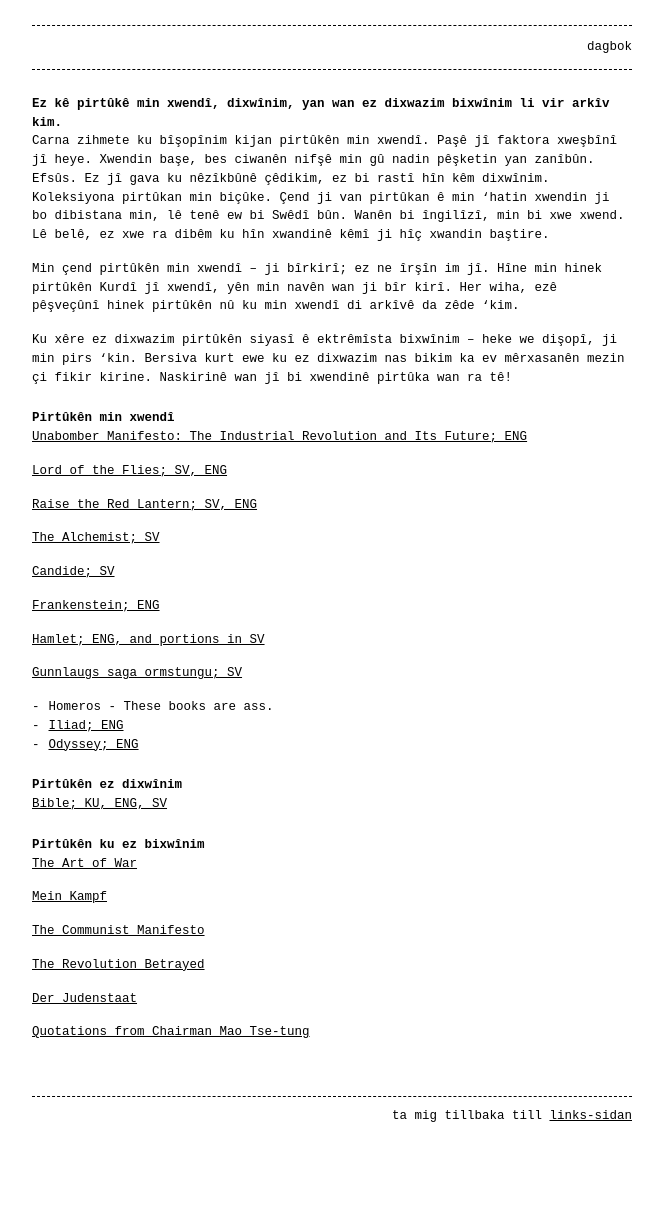
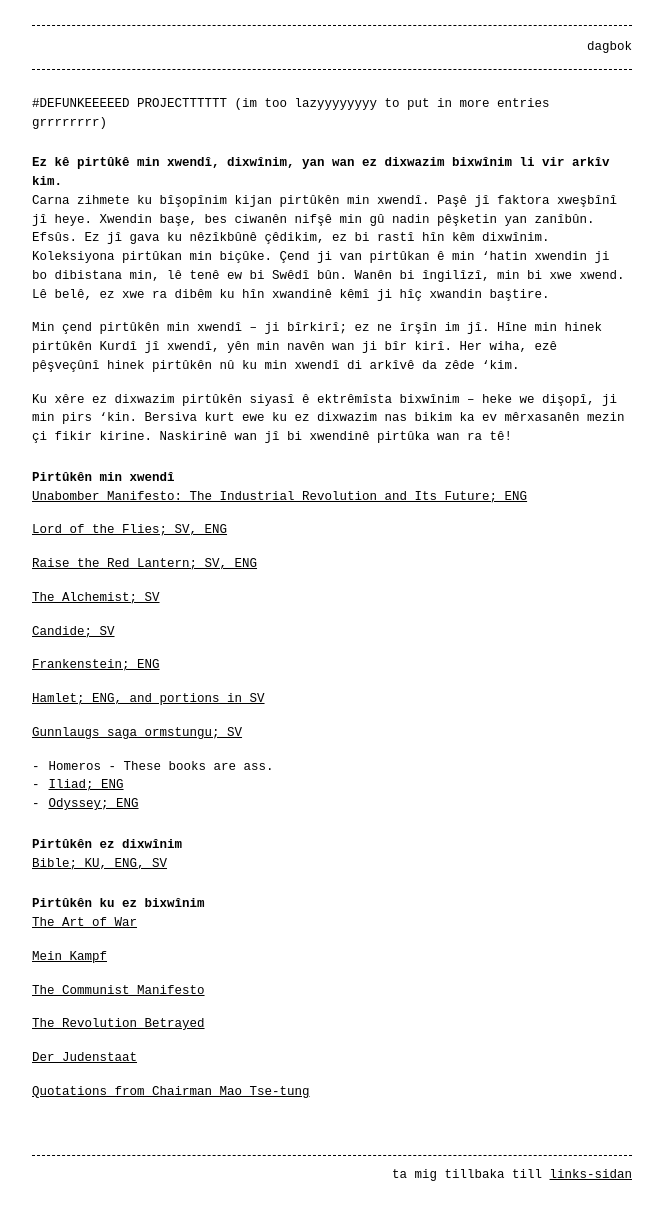
Before and after one commit to ronim-efrin/kitab, a Jekyll site: the page built from books.md, in a window 1280 px wide. Shown: the whole page, without its empty margins (308-971 px from the left). Built offline with Jekyll 4.4.1, drawn with Linux system fonts in a browser that asks for light colours; before the commit the page ends 1146 px from its top, so only the background shows below that.

Commit message:
Update books.md

```diff
--- a/books.md
+++ b/books.md
@@ -3,6 +3,8 @@ title: pirtûk
 layout: home
 permalink: books
 ---
+
+#DEFUNKEEEEED PROJECTTTTTT (im too lazyyyyyyyy to put in more entries grrrrrrrr)
 
 # Ez kê pirtûkê min xwendî, dixwînim, yan wan ez dixwazim bixwînim li vir arkîv kim.
 
```
